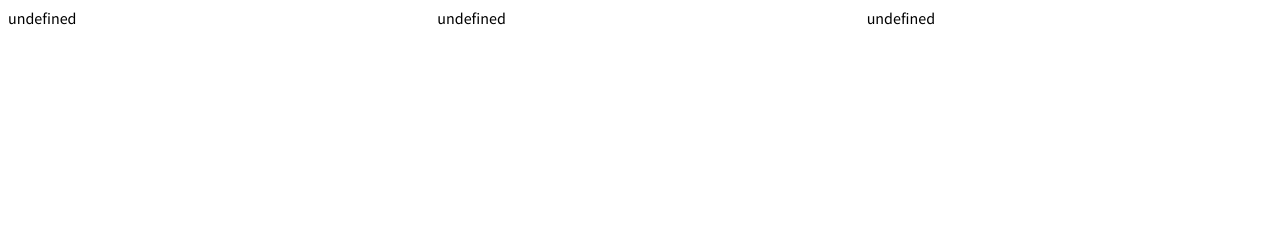
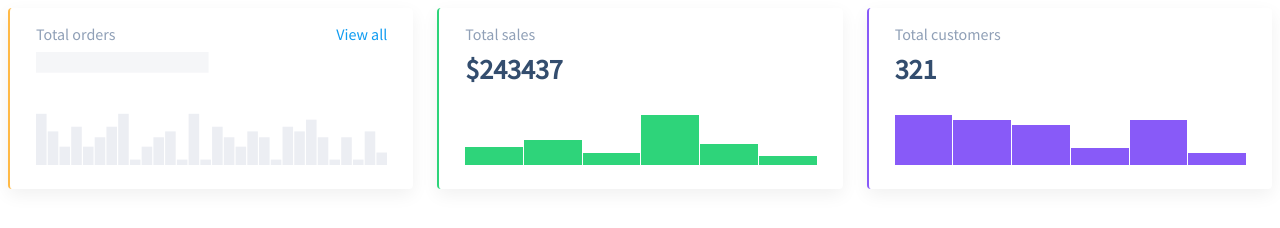
Before and after one commit to js-tasks-ru/js-20230407_ciganovaekaterina, a website: page 04-oop-basic-intro-to-dom/1-column-chart/index.html in a window 1280 px wide. Drawn offline with Linux system fonts and the light colour scheme.

Commit message:
ColumnChart

```diff
--- a/04-oop-basic-intro-to-dom/1-column-chart/index.html
+++ b/04-oop-basic-intro-to-dom/1-column-chart/index.html
@@ -40,6 +40,10 @@
         value: 321
       });
 
+      const orders = document.querySelector('#orders');
+      const sales = document.querySelector('#sales');
+      const customers = document.querySelector('#customers');
+
       orders.append(ordersChart.element);
       sales.append(salesChart.element);
       customers.append(customersChart.element);
--- a/04-oop-basic-intro-to-dom/1-column-chart/index.js
+++ b/04-oop-basic-intro-to-dom/1-column-chart/index.js
@@ -1,3 +1,59 @@
 export default class ColumnChart {
+  constructor({data = [], label, value, link, formatHeading = value => value} = {}) {
+    this.data = data;
+    this.label = label;
+    this.value = formatHeading(value);
+    this.link = link;
+    this.chartHeight = 50;
 
+    this.render();
+  }
+
+
+  getColumnsChart() {
+    const maxValue = Math.max(...this.data);
+    const scale = 50 / maxValue;
+
+    return this.data.reduce((str, item) => {
+      const percent = (item / maxValue * 100).toFixed(0) + '%';
+      const value = String(Math.floor(item * scale));
+
+      return str + `<div style="--value: ${value}" data-tooltip="${percent}"></div>`;
+    }, '');
+  }
+
+  getTemplate() {
+    return `<div class="column-chart ${this.data.length === 0 ? 'column-chart_loading' : ''}" style="--chart-height: ${this.chartHeight}">
+      <div class="column-chart__title">
+        Total ${this.label}
+        ${this.link ? '<a href=${this.link} class="column-chart__link">View all</a>' : ''}
+      </div>
+      <div class="column-chart__container">
+        <div data-element="header" class="column-chart__header">${this.value}</div>
+        <div data-element="body" class="column-chart__chart">
+          ${this.getColumnsChart()}
+        </div>
+      </div>
+    </div>`;
+  }
+
+  render() {
+    let wrapper = document.createElement('div');
+    wrapper.innerHTML = this.getTemplate();
+    this.element = wrapper.firstElementChild;
+  }
+
+  destroy() {
+
+  }
+
+  remove() {
+    this.element.remove();
+  }
+
+  update(data = []) {
+    this.data = data;
+    this.element.classList.toggle('column-chart_loading', data.length === 0);
+    this.element.querySelector('.column-chart__chart').innerHTML = this.getColumnsChart();
+  }
 }
```
